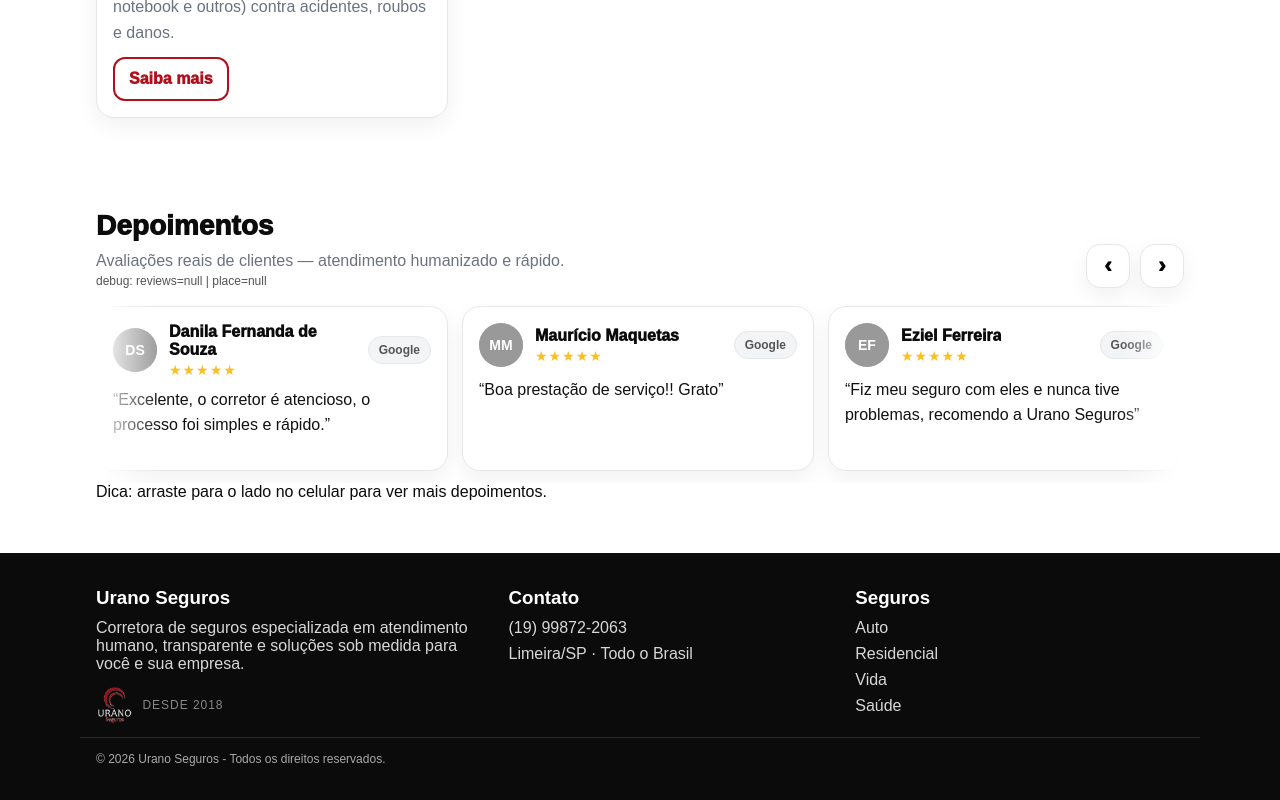
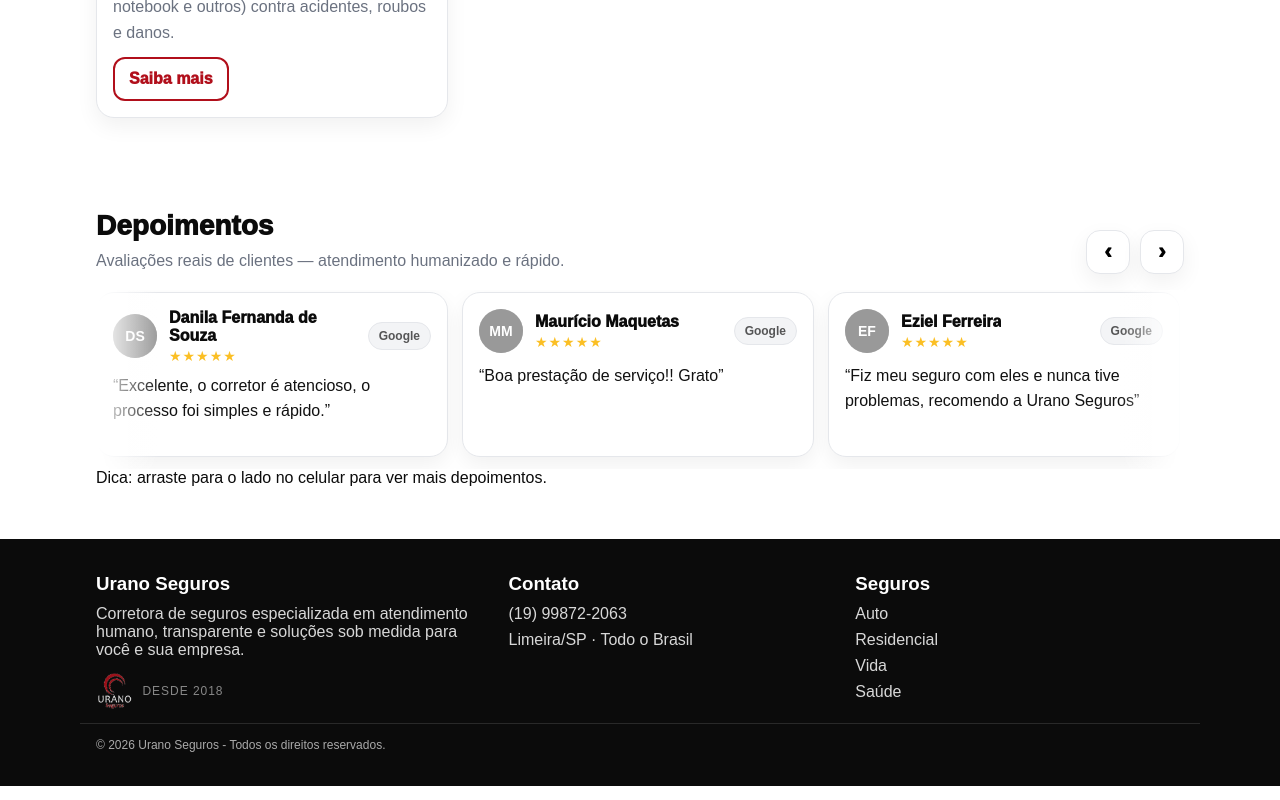
Before and after one commit to matheushrq00/urano-seguros, a Next.js app: page / in a window 1280 px wide. Shown: the part 2055-2855 px from the top of the page. Built offline with nearby package versions, Linux system fonts and the light colour scheme; no server answers.

Commit message:
chore: remove debug from testimonials

```diff
--- a/components/Testimonials.tsx
+++ b/components/Testimonials.tsx
@@ -58,12 +58,9 @@ export default function Testimonials() {
   const [paused, setPaused] = useState(false);
   const [googleReviews, setGoogleReviews] = useState<ApiReview[] | null>(null);
   useEffect(() => {
-  console.log("reviews state:", googleReviews);
 }, [googleReviews]);
 
   const [place, setPlace] = useState<ApiPlace | null>(null);
-
-  console.log("reviews state:", googleReviews);
 
   // 🔥 Carrega reviews reais
   useEffect(() => {
@@ -179,10 +176,6 @@ export default function Testimonials() {
             Avaliações reais de clientes — atendimento humanizado e rápido.
           </p>
 
-          <div style={{ fontSize: 12, opacity: 0.7 }}>
-  debug: reviews={googleReviews ? googleReviews.length : "null"} | place={place ? "ok" : "null"}
-</div>
-
 
           {/* ✅ Média + total + botão */}
           {placeRating && placeCount ? (
```
